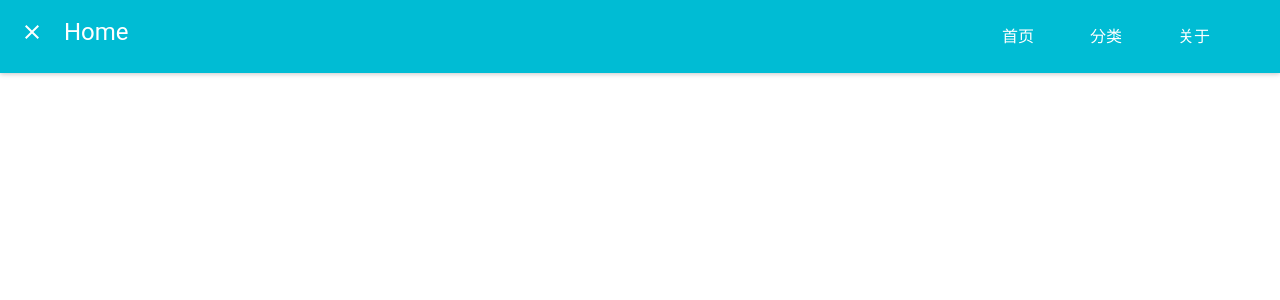
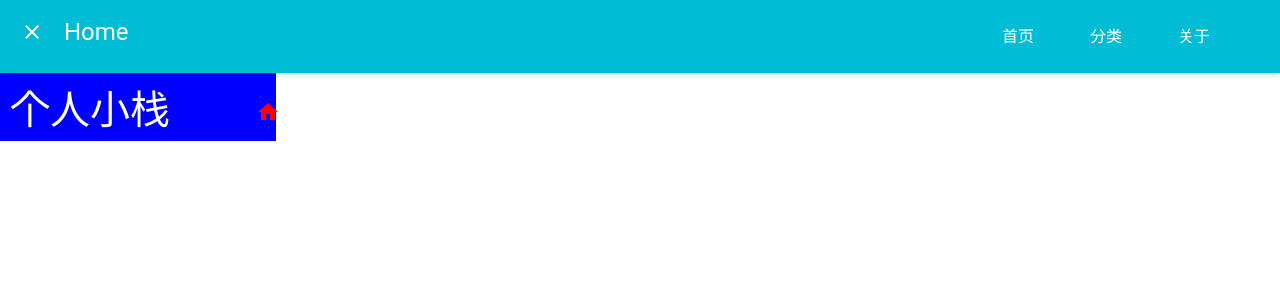
Before and after one commit to fengye1/react_my_blog, a React (Create React App) app: page / in a window 1280 px wide. Shown: the top 300 px of the page. Built offline with nearby package versions, Linux system fonts and the light colour scheme.

Commit message:
调整首页

```diff
--- a/public/index.html
+++ b/public/index.html
@@ -10,6 +10,8 @@
     -->
     <link rel="manifest" href="%PUBLIC_URL%/manifest.json">
     <link rel="shortcut icon" href="%PUBLIC_URL%/favicon.ico">
+    <link href="https://fonts.googleapis.com/icon?family=Material+Icons"
+      rel="stylesheet">
     <!--
       Notice the use of %PUBLIC_URL% in the tags above.
       It will be replaced with the URL of the `public` folder during the build.
--- /dev/null
+++ b/src/Home/home.css
@@ -0,0 +1,8 @@
+main_home {
+    margin: 0;
+    padding: 0;
+    font-family: sans-serif;
+    height: 600;
+    background-color: blue;
+
+  }
--- a/src/Home/index.js
+++ b/src/Home/index.js
@@ -1,12 +1,39 @@
 import React, {Component} from 'react';
 import HomeTop from './home_top'
-
-
+import {TextField, FontIcon} from 'material-ui'
+import './home.css';
 class Home extends Component{
     render(){
         return(
-            <HomeTop/>
+
+            <div  className="main_home">
+                <HomeTop />
+                <TextField
+                    disabled={true}
+                    underlineShow={false}
+                    value={"个人小栈"}
+                    inputStyle={s_home.host_title}
+                />
+                 <FontIcon className="material-icons" style={s_home.icon}>home</FontIcon>
+
+            </div>
         )
     }
 }
+const s_home = {
+    main:{
+        height: 400
+    },
+    host_title:{
+        backgroundColor: 'blue',
+        color: '#fff',
+        fontSize: 40,
+        padding:10
+    },
+    icon:{
+        fontSize:24,
+        color:'red'
+    }
+}
+
 export default Home
```
